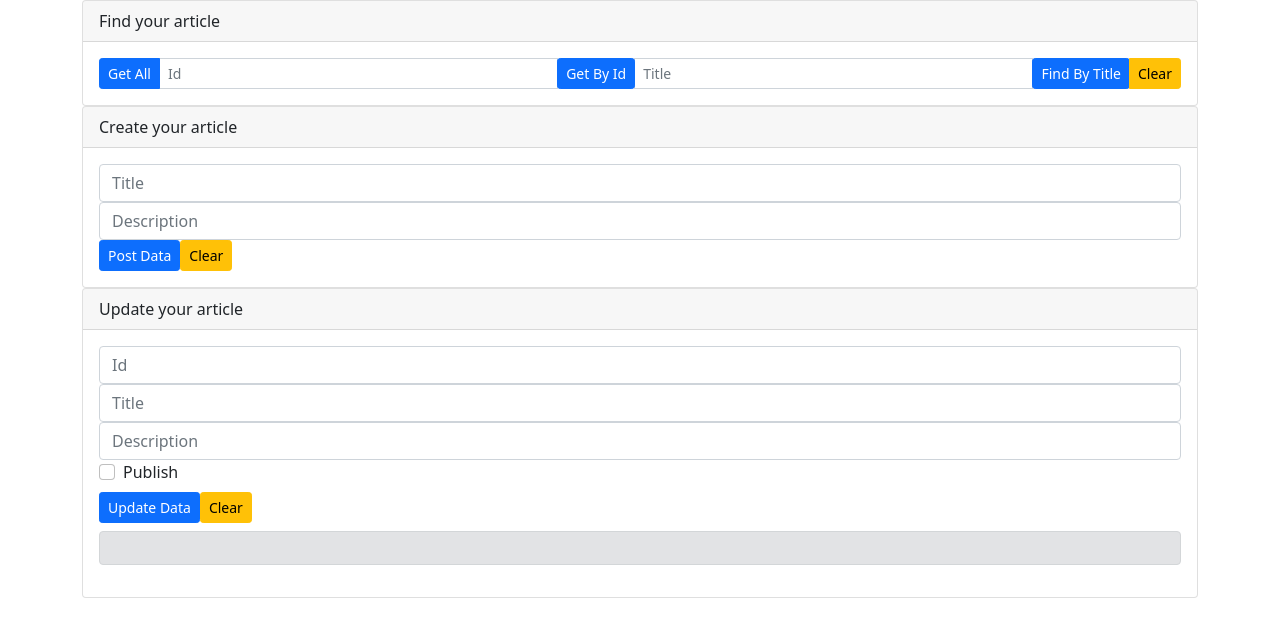
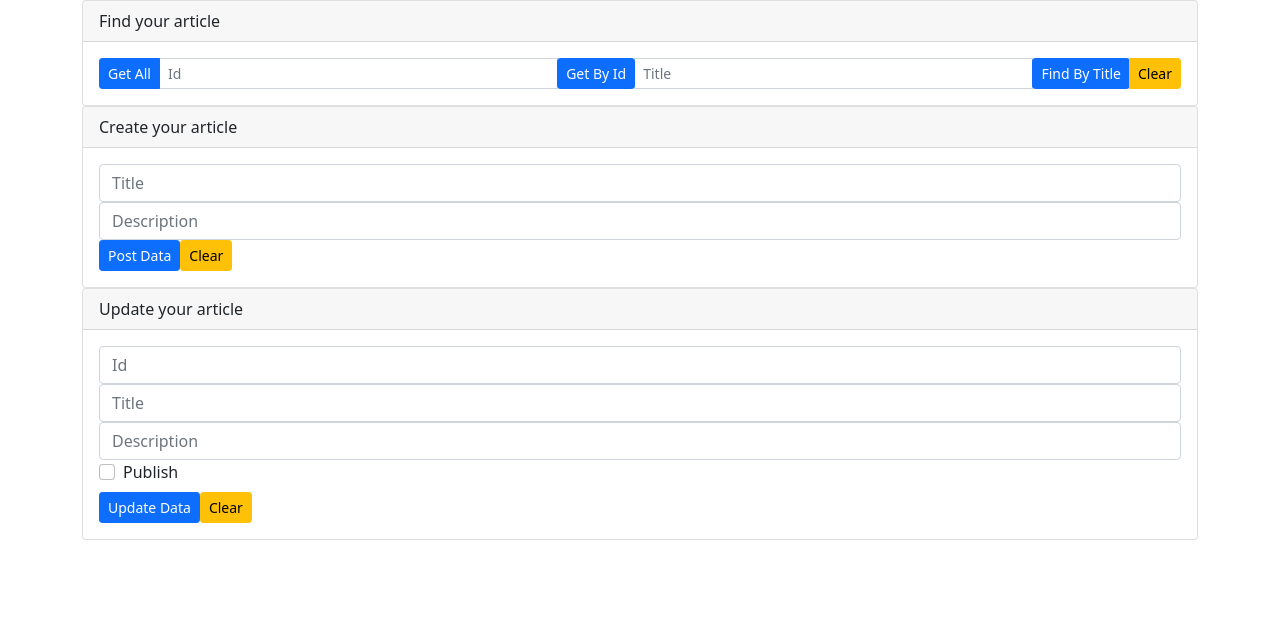
Before and after one commit to Confidence213/react-typescript, a React (Create React App) app: page / in a window 1280 px wide. Shown: the top 634 px of the page. Built offline with nearby package versions, Linux system fonts and the light colour scheme.

Commit message:
Removes the unnecessary wrapper

```diff
--- a/src/components/UpdateForm/UpdateForm.tsx
+++ b/src/components/UpdateForm/UpdateForm.tsx
@@ -105,14 +105,14 @@ const UpdateForm: React.FC = () => {
         <button className="btn btn-sm btn-primary" onClick={updateData}>
           Update Data
         </button>
-        <button className="btn btn-sm btn-warning ml-2" onClick={resetState}>Clear</button>
-        <div className="alert alert-secondary mt-2" role="alert">
-          {result && (
-            <div className="alert alert-secondary mt-2" role="alert">
-              <pre>{result}</pre>
-            </div>
-          )}
-        </div>
+        <button className="btn btn-sm btn-warning ml-2" onClick={resetState}>
+          Clear
+        </button>
+        {result && (
+          <div className="alert alert-secondary mt-2" role="alert">
+            <pre>{result}</pre>
+          </div>
+        )}
       </div>
     </div>
   );
```
